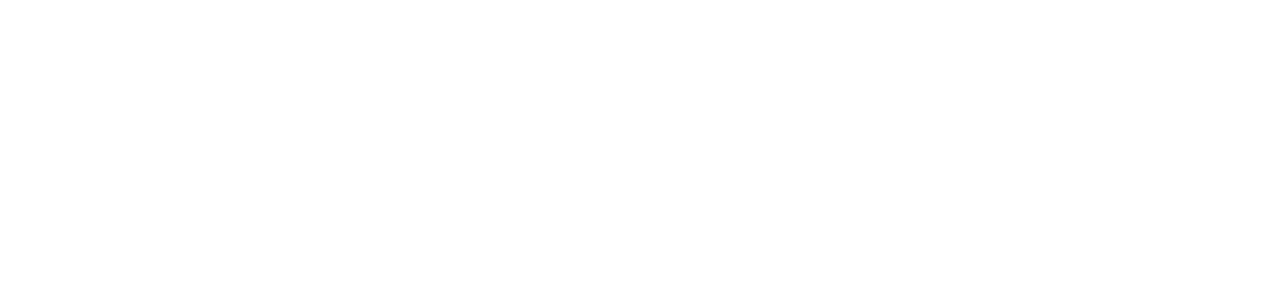
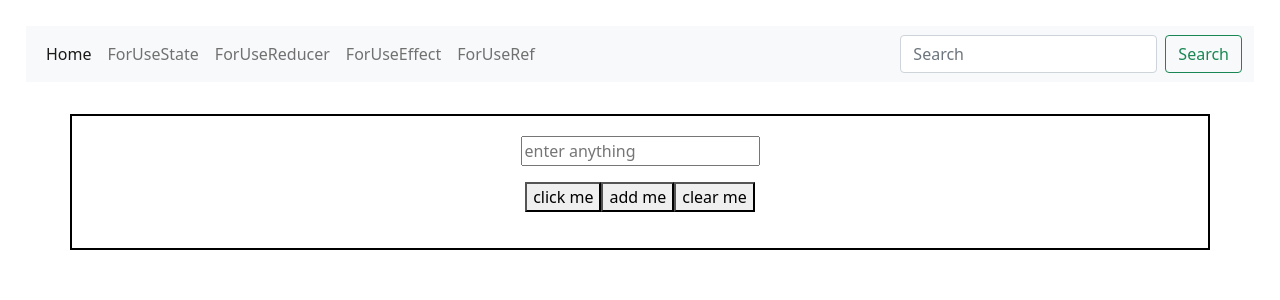
Before and after one commit to pabina/HooksPractice, a React (Create React App) app: page /forUseRef in a window 1280 px wide. Before the commit this address had no page. Shown: the top 300 px of the page. Built offline with nearby package versions, Linux system fonts and the light colour scheme.

Commit message:
useRef hook practice

```diff
--- a/src/App.js
+++ b/src/App.js
@@ -4,6 +4,7 @@
 import ForUseState from "./pages/ForUseState";
 import ForUseReducer from "./pages/ForUseReducer";
 import ForUseEffect from "./pages/ForUseEffect";
+import ForUseRef from "./pages/ForUseRef";
 
 import { BrowserRouter as Router, Routes, Route, Link } from "react-router-dom";
 
@@ -16,6 +17,7 @@
           <Route path="/forUseState" element={<ForUseState />}></Route>
           <Route path="/forUseReducer" element={<ForUseReducer />}></Route>
           <Route path="/forUseEffect" element={<ForUseEffect />}></Route>
+          <Route path="/forUseRef" element={<ForUseRef />}></Route>
         </Routes>
       </Router>
     </>
--- /dev/null
+++ b/src/pages/ForUseRef.js
@@ -0,0 +1,38 @@
+//when you click onthe button automatically focus onthe input filed
+import React, { useRef, useState } from "react";
+import Home from "./Home";
+
+const ForUseRef = () => {
+  const [text, settext] = useState("");
+  const myRef = useRef(null);
+  //   const onChange = (event) => {
+  //     console.log(event.target.value);
+  //   };
+  const fun1 = () => {
+    myRef.current.focus();
+  };
+  const fun2 = () => {
+    let mytext = myRef.current.value;
+    settext(mytext);
+  };
+  const fun3 = () => {
+    myRef.current.value = "";
+    settext("");
+  };
+  return (
+    <>
+      <Home />
+      <div className="container">
+        <input type="text" placeholder="enter anything" ref={myRef} />
+        <div className="buttons">
+          <button onClick={fun1}>click me</button>
+          <button onClick={fun2}>add me</button>
+          <button onClick={fun3}>clear me</button>
+        </div>
+        <div className="text">{text}</div>
+      </div>
+    </>
+  );
+};
+
+export default ForUseRef;
--- a/src/pages/Home.js
+++ b/src/pages/Home.js
@@ -28,6 +28,11 @@
                   ForUseEffect
                 </Link>
               </li>
+              <li className="nav-item">
+                <Link className="nav-link" to="/ForUseRef">
+                  ForUseRef
+                </Link>
+              </li>
             </ul>
             <form className="d-flex">
               <input
```
